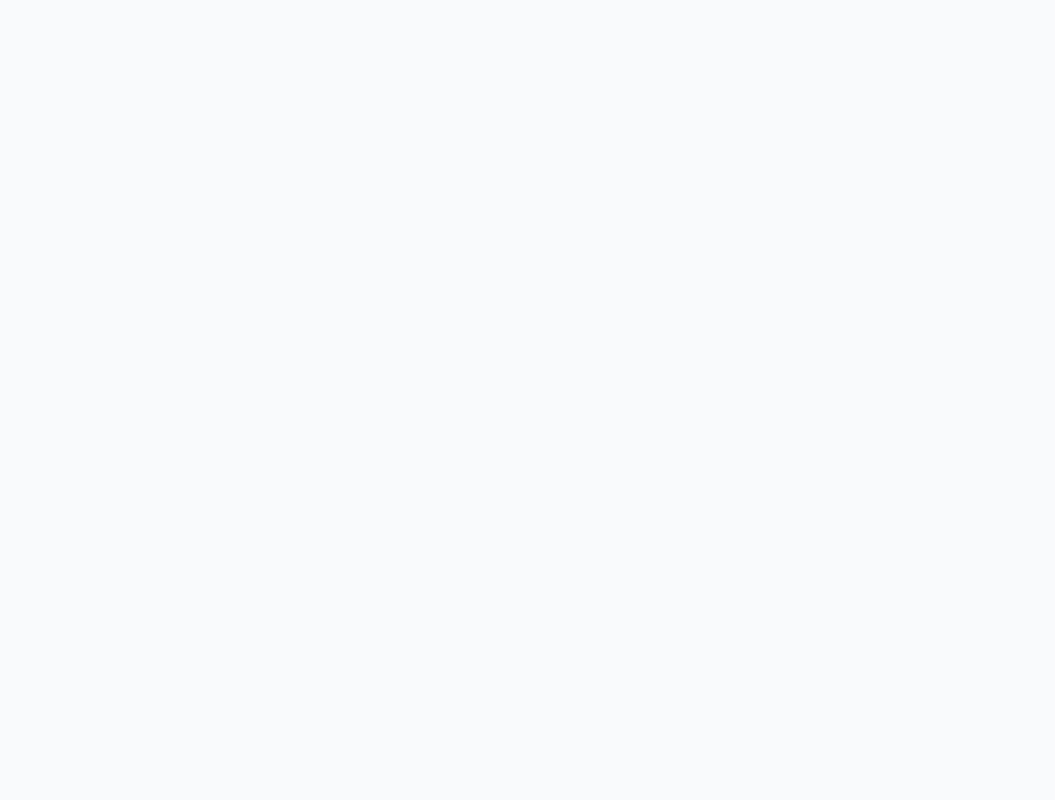
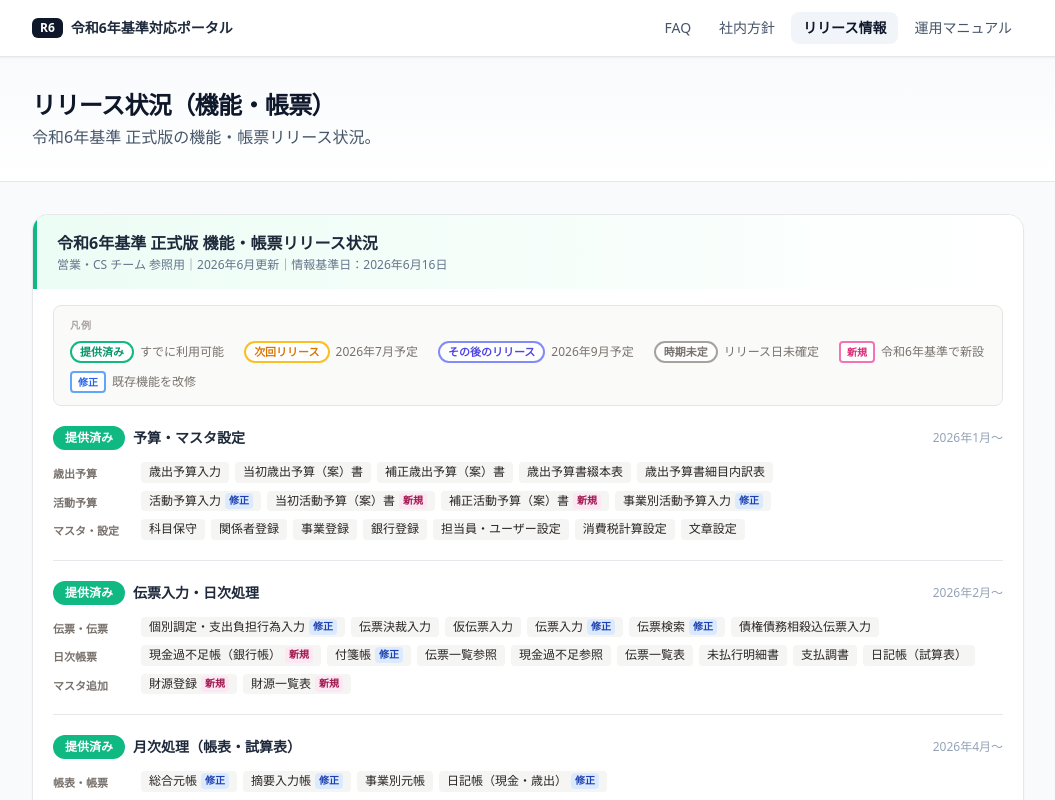
Before and after one commit to maki-k-shirai/r6-faq, a Next.js app: page /releases/status in a window 1280 px wide. Before the commit this address had no page. Shown: the top 800 px of the page, without its empty margins (112-1167 px from the left). Built offline with nearby package versions, Linux system fonts and the light colour scheme.

Commit message:
feat: リリース状況カードをページ遷移に変更
ReleaseStatusCardをアコーディオンからLinkに変更し、
/releases/statusページに遷移する形に修正。
既存のリリースノートカードと同じ挙動。

Co-Authored-By: Claude Sonnet 4.6 <noreply@anthropic.com>

```diff
--- /dev/null
+++ b/app/releases/status/page.tsx
@@ -0,0 +1,21 @@
+import ReleaseStatusSection from "@/components/ReleaseStatusSection";
+
+export const metadata = {
+  title: "リリース状況（機能・帳票）| 令和6年基準対応ポータル",
+};
+
+export default function ReleaseStatusPage() {
+  return (
+    <div className="min-h-screen">
+      <section className="border-b bg-gradient-to-b from-slate-50 to-white">
+        <div className="mx-auto max-w-5xl px-4 py-8">
+          <h1 className="text-2xl font-extrabold tracking-tight">リリース状況（機能・帳票）</h1>
+          <p className="mt-1 text-slate-600">令和6年基準 正式版の機能・帳票リリース状況。</p>
+        </div>
+      </section>
+      <div className="mx-auto max-w-5xl px-4 py-8">
+        <ReleaseStatusSection />
+      </div>
+    </div>
+  );
+}
--- a/components/ReleaseStatusCard.tsx
+++ b/components/ReleaseStatusCard.tsx
@@ -1,30 +1,17 @@
-"use client";
-
-import { useState } from "react";
-import ReleaseStatusSection from "@/components/ReleaseStatusSection";
+import Link from "next/link";
 
 export default function ReleaseStatusCard() {
-  const [open, setOpen] = useState(false);
-
   return (
     <li>
-      <button
-        onClick={() => setOpen((v) => !v)}
-        className="flex w-full items-center justify-between px-4 py-3 transition hover:bg-gray-50"
+      <Link
+        href="/releases/status"
+        className="flex items-center justify-between px-4 py-3 transition hover:bg-gray-50"
       >
         <span className="text-sm font-medium text-gray-800">リリース状況（機能・帳票）</span>
-        <svg
-          width="14" height="14" viewBox="0 0 24 24" fill="none"
-          className={`shrink-0 text-gray-400 transition-transform duration-200 ${open ? "rotate-90" : ""}`}
-        >
+        <svg width="14" height="14" viewBox="0 0 24 24" fill="none" className="shrink-0 text-gray-400">
           <path d="M9 18l6-6-6-6" stroke="currentColor" strokeWidth="1.5" strokeLinecap="round" strokeLinejoin="round" />
         </svg>
-      </button>
-      {open && (
-        <div className="border-t px-2 py-3">
-          <ReleaseStatusSection />
-        </div>
-      )}
+      </Link>
     </li>
   );
 }
```
